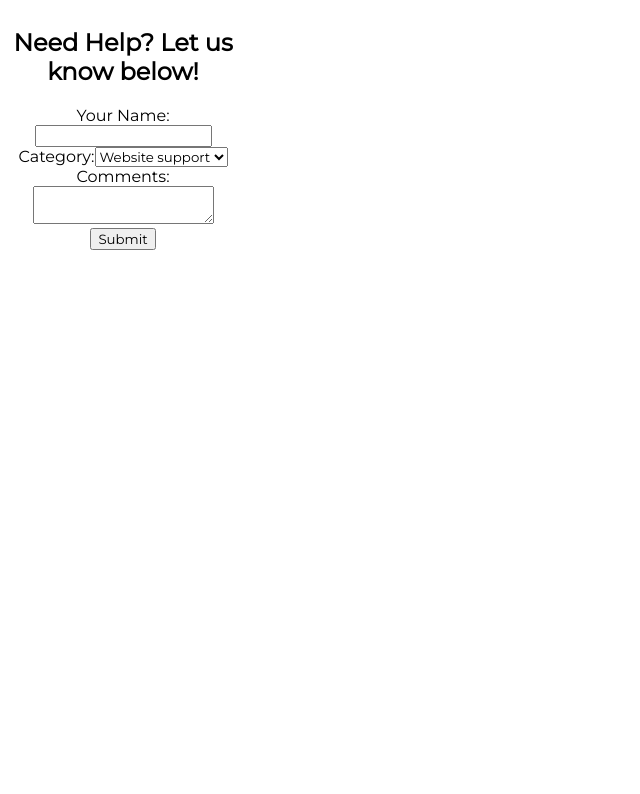
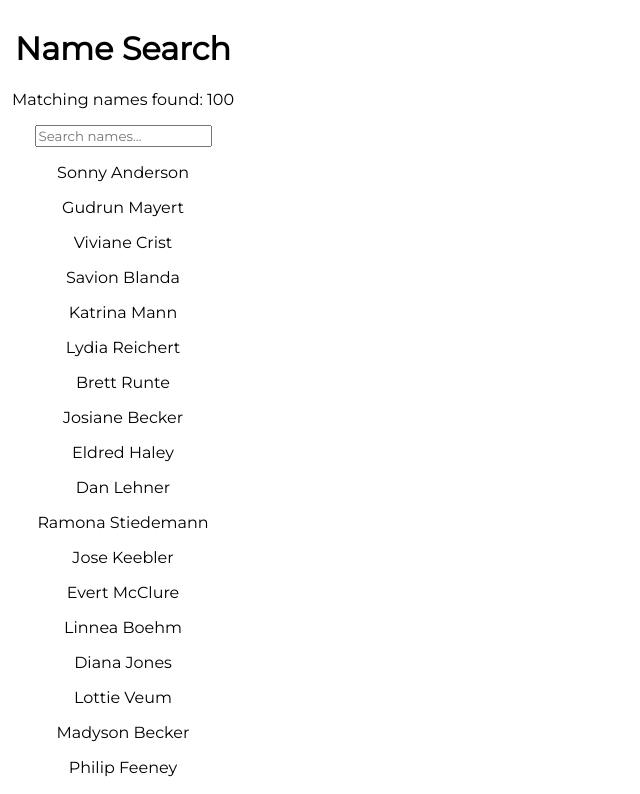
Before and after one commit to ryanoneill416/react-challenge-1, a React (Create React App) app in the folder my-app/: page / in a window 1280 px wide. Shown: the top 794 px of the page, without its empty margins (0-640 px from the left). Built offline with nearby package versions, Linux system fonts and the light colour scheme.

Commit message:
complete controlled form and search bar lessons

```diff
--- a/my-app/src/App.js
+++ b/my-app/src/App.js
@@ -2,7 +2,7 @@ import css from './App.module.css';
 import Sidebar from './components/Sidebar'
 import NavBarForm from './components/NavBarForm'
 import Content from './components/Content';
-import ControlledForm from './components/ControlledForm';
+import SearchBar from './components/SearchBar';
 
 function App() {
   return (
@@ -11,7 +11,7 @@ function App() {
       {/* <NavBarForm />
       <Sidebar />
       <Content /> */}
-      <ControlledForm />
+      <SearchBar />
     </div>
   );
 }
--- /dev/null
+++ b/my-app/src/Names.js
@@ -0,0 +1,103 @@
+const names = [
+    "Sonny Anderson",
+    "Gudrun Mayert",
+    "Viviane Crist",
+    "Savion Blanda",
+    "Katrina Mann",
+    "Lydia Reichert",
+    "Brett Runte",
+    "Josiane Becker",
+    "Eldred Haley",
+    "Dan Lehner",
+    "Ramona Stiedemann",
+    "Jose Keebler",
+    "Evert McClure",
+    "Linnea Boehm",
+    "Diana Jones",
+    "Lottie Veum",
+    "Madyson Becker",
+    "Philip Feeney",
+    "Kobe Kuhic",
+    "Jessica Wisoky",
+    "Kasey Auer",
+    "Arnoldo Sipes",
+    "Madisen Davis",
+    "Alex Swaniawski",
+    "Helene Jenkins",
+    "Leone Olson",
+    "Ola Lockman",
+    "Kaylie Mueller",
+    "Kitty Steuber",
+    "Ralph Mosciski",
+    "Zane Bradtke",
+    "Syble Torp",
+    "Luella Weimann",
+    "Rigoberto Dicki",
+    "Andre Gusikowski",
+    "Moshe Torphy",
+    "Rhoda Rosenbaum",
+    "Libby Spinka",
+    "Maeve Zieme",
+    "Sydney Gleichner",
+    "Jimmy Blick",
+    "Tara Casper",
+    "Cayla Upton",
+    "Keith Wyman",
+    "Derick Emmerich",
+    "Nia Waelchi",
+    "Armani Nienow",
+    "Keyon DuBuque",
+    "Keeley Doyle",
+    "Kristoffer Monahan",
+    "Brendon Orn",
+    "Brandy Romaguera",
+    "Lyda Hane",
+    "Lisandro Bauch",
+    "Oma Hirthe",
+    "Caleb Dicki",
+    "Sydney O'Kon",
+    "Missouri Greenholt",
+    "Kylie Green",
+    "Kiel Erdman",
+    "Anahi Balistreri",
+    "Rico Rippin",
+    "Ramiro Dach",
+    "Princess Bosco",
+    "Pink Stoltenberg",
+    "Adan Rau",
+    "Dessie Heller",
+    "Nyah Zulauf",
+    "Makayla Fisher",
+    "Neoma Stanton",
+    "Ebba Dooley",
+    "Rachel Denesik",
+    "Drew Crist",
+    "Wava Will",
+    "Loraine Macejkovic",
+    "Americo Mann",
+    "Jules Konopelski",
+    "Gloria Ankunding",
+    "Austin Wilderman",
+    "Sage Veum",
+    "Dorris Friesen",
+    "Wellington Klein",
+    "Asa Quitzon",
+    "Misty Schumm",
+    "Muhammad Bayer",
+    "Dante Ondricka",
+    "Lurline Kuvalis",
+    "Conner Herzog",
+    "Shanie Franecki",
+    "Lois Bednar",
+    "Carey Predovic",
+    "Adelbert Heidenreich",
+    "Romaine Jacobs",
+    "Jake Schuppe",
+    "Meta Parisian",
+    "Dillon Feest",
+    "Amanda O'Keefe",
+    "Kaitlyn O'Keefe",
+    "Earnest Jenkins",
+    "Reymundo Gleason"
+]
+export default names
--- /dev/null
+++ b/my-app/src/components/SearchBar.js
@@ -0,0 +1,45 @@
+import React, { Component } from 'react'
+import importedNames from '../Names'
+
+export class SearchBar extends Component {
+    constructor(props) {
+        super(props)
+
+        this.state = {
+            'names': importedNames
+        }
+    }
+
+    handleChange = (event) => {
+        const inputText = event.target.value.toLowerCase();
+        const filteredNames = importedNames.filter(name => {
+            return name.toLowerCase().includes(inputText)
+        })
+        this.setState({
+            names: filteredNames
+        })
+    }
+
+    render() {
+        return (
+            <div>
+                <h1>Name Search</h1>
+                <p>Matching names found: {this.state.names.length}</p>
+                <form>
+                    <input
+                        type='text'
+                        placeholder='Search names...'
+                        onChange={(event) => this.handleChange(event)}
+                    />
+                </form>
+                <div style={{margin: 'auto'}}>
+                    {this.state.names.map(name => {
+                        return <p key={name}>{name}</p>
+                    })}
+                </div>
+            </div>
+        )
+    }
+}
+
+export default SearchBar
```
Also changed, not shown: my-app/src/components/UncontrolledForm.jsx (added, +59 -0 lines).
